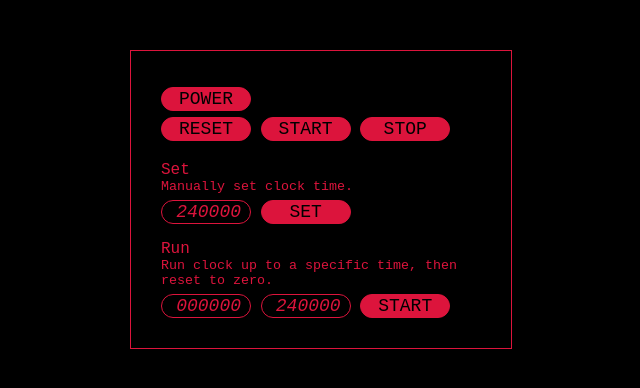
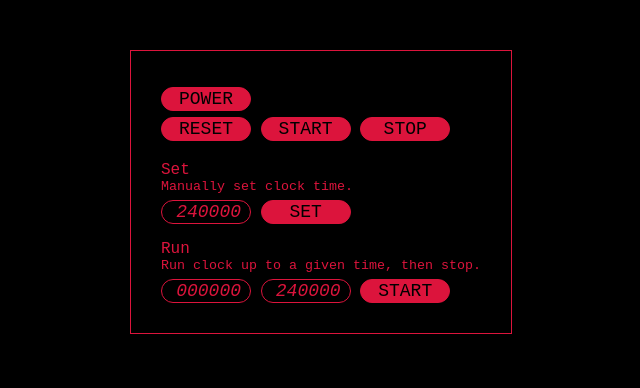
Before and after one commit to zchrywht/hours, a Flask app: page / in a window 1280 px wide. Shown: the top 388 px of the page, without its empty margins (319-959 px from the left). Run offline with Flask 2, Linux system fonts and the light colour scheme; parts of the project's set-up code (start-up, migrations or seed data) failed here and were passed over.

Commit message:
fix run description

```diff
--- a/app/templates/index.html
+++ b/app/templates/index.html
@@ -33,7 +33,7 @@
                 <form action="/run" method="post" autocomplete="off">
                     Run
                     <br>
-                    <small> Run clock up to a specific time, then reset to zero.</small>
+                    <small> Run clock up to a given time, then stop.</small>
                     <br>
                     <input type="text" name="startTime" value={{ run_start }}></input>
                     <input type="text" name="maxTime" value= {{ run_end }}></input>
```
